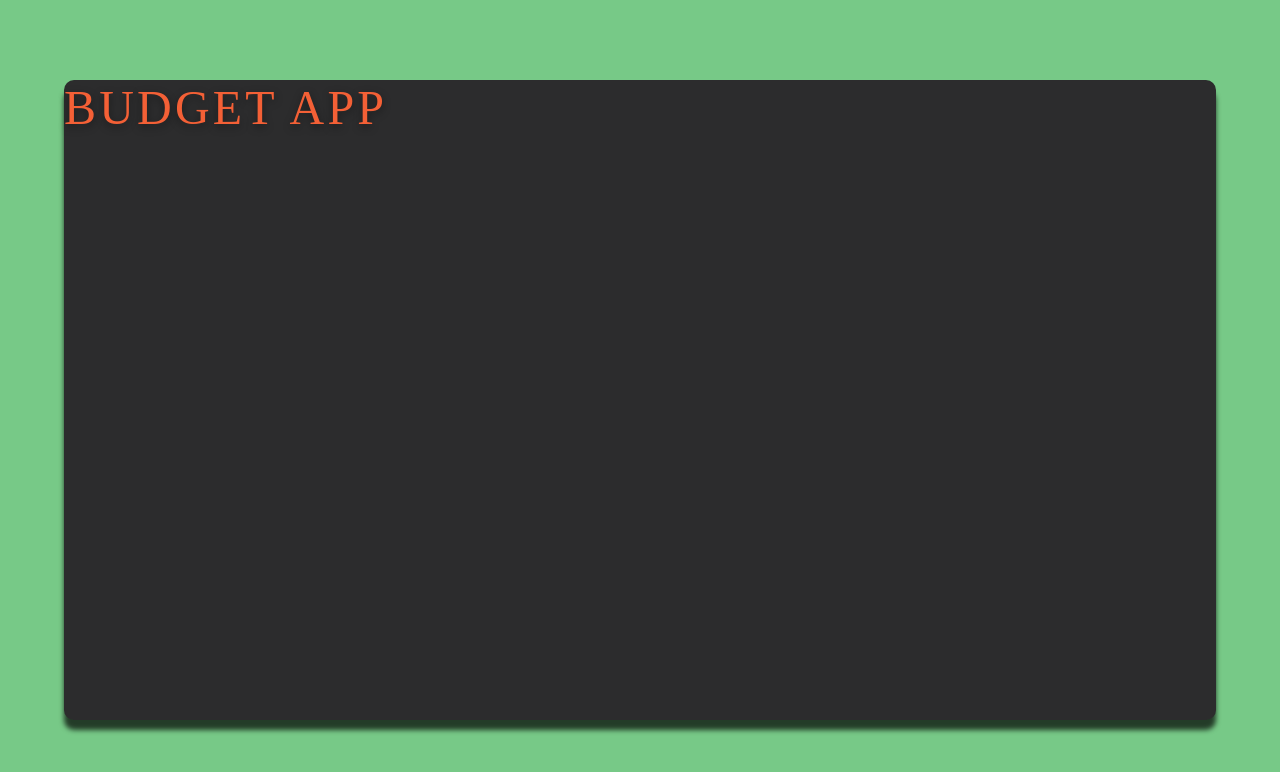
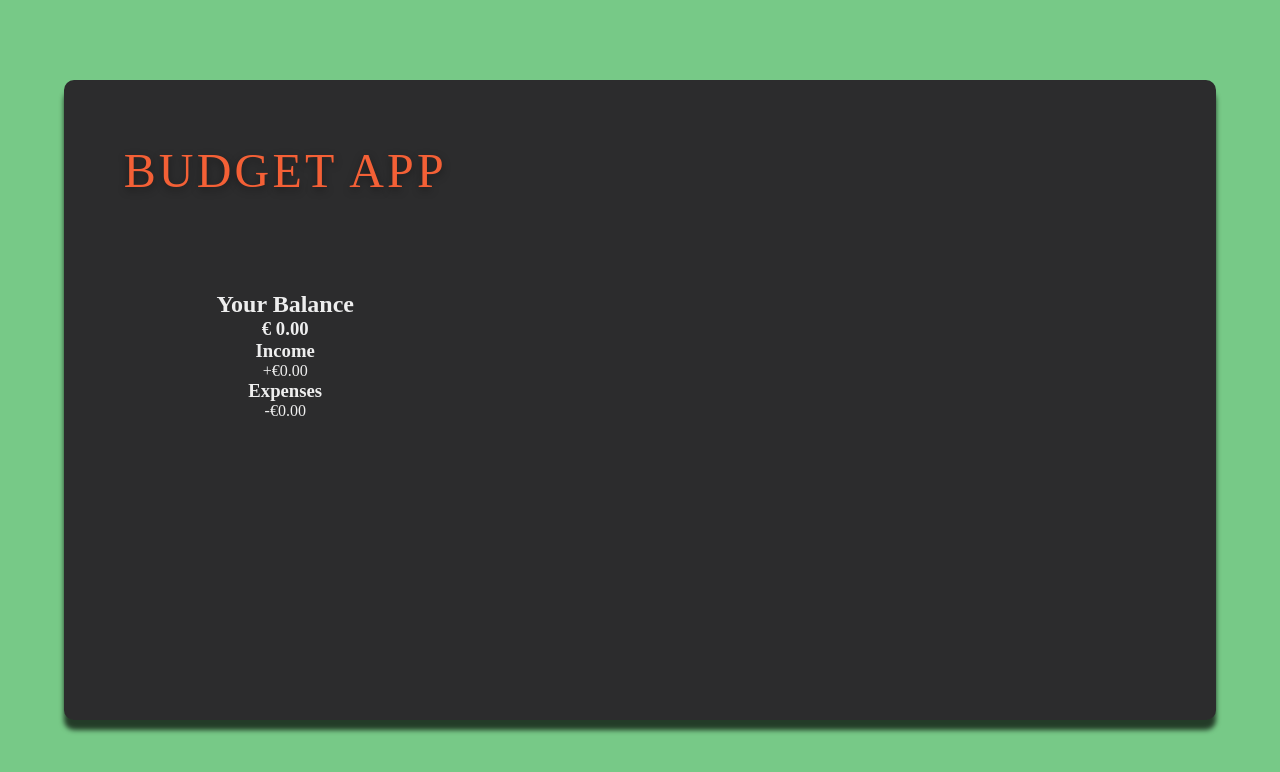
Before and after one commit to supriyakavathekar/Budget-final, a React (Vite) app: page / in a window 1280 px wide. Shown: the top 772 px of the page. Built offline with nearby package versions, Linux system fonts and the light colour scheme; a web font is replaced by a local one.

Commit message:
created component as balance and import it to app.jsx and added stlesheet

```diff
--- a/src/App.jsx
+++ b/src/App.jsx
@@ -1,5 +1,6 @@
 import { useState } from 'react'
 import Header from './components/Header'
+import Balance from './components/Balance'
 
 
 function App() {
@@ -12,6 +13,7 @@ function App() {
     <div className='container'>
        <div className='app-wrapper'>
         <Header/>
+        <Balance/>
        </div>
     </div>
 
--- /dev/null
+++ b/src/components/Balance.jsx
@@ -0,0 +1,23 @@
+import React from 'react'
+
+function Balance() {
+  return (
+    <div className='balance'>
+        <h2>Your Balance</h2>
+        <h3>€ 0.00</h3>
+        <div className="income-expenses">
+            <div className="plus">
+                <h3>Income</h3>
+                <p>+€0.00 </p>
+            </div>
+
+            <div className="minus">
+                <h3>Expenses</h3>
+                <p>-€0.00 </p>
+            </div>
+        </div>
+        </div>
+  )
+}
+
+export default Balance
--- a/src/index.css
+++ b/src/index.css
@@ -30,7 +30,18 @@ body{
   color: #eee;
   border-radius: 10px;
   box-shadow: 0 10px 5px rgba(0, 0, 0, 0.7);
+  display: grid;
+  grid-template-columns: minmax(38%, 40rem) repeat(2, minmax(29%, 29rem));
+  grid-template-rows: repeat(10, 1fr);
+  grid-gap: 1rem;
+}
 
+.header {
+  grid-column: 1 / 2;
+  grid-row: 1 / 4;
+  display: flex;
+  justify-content: center;
+  align-items: center;
 }
 
 .header h1 {
@@ -42,3 +53,13 @@ body{
   color: #f46036;
   text-shadow: 0 0.2rem 0.5rem rgba(0, 0, 0, 0.4);
 }
+
+.balance {
+  grid-column: 1 /1 ;
+  grid-row: 3 / -1;
+  display: flex;
+  flex-direction: column;
+  align-items: center;
+  margin-top: 5rem;
+  text-align: center;
+}
```
